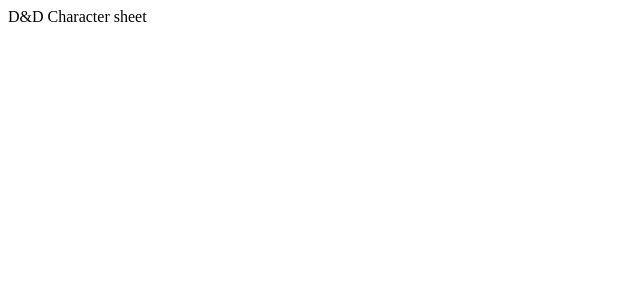
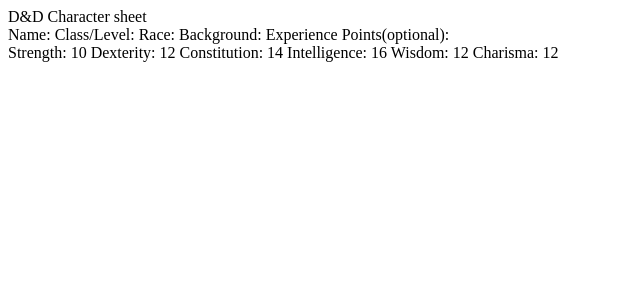
Before and after one commit to bpfahert/charactersheet, a React (Vite) app in the folder character-sheet/: page / in a window 1280 px wide. Shown: the top 300 px of the page, without its empty margins (0-640 px from the left). Built offline with nearby package versions, Linux system fonts and the light colour scheme; the HTML template or start-up script is replaced by a standard one.

Commit message:
Add AbilityScore and CharacterDetails components

```diff
--- a/character-sheet/src/App.tsx
+++ b/character-sheet/src/App.tsx
@@ -1,3 +1,5 @@
+import AbilityScores from "./components/AbilityScores";
+import CharacterDetails from "./components/CharacterDetails";
 
 function App() {
 
@@ -5,6 +7,8 @@
   return (
     <>
       <div>D&D Character sheet</div>
+      <CharacterDetails />
+      <AbilityScores />
     </>
   )
 }
--- /dev/null
+++ b/character-sheet/src/components/AbilityScores.tsx
@@ -0,0 +1,20 @@
+function AbilityScores() {
+
+
+    return(
+        <>
+            <div>
+                Strength: 10
+                Dexterity: 12
+                Constitution: 14
+                Intelligence: 16
+                Wisdom: 12
+                Charisma: 12
+            </div>
+        </>
+    )
+
+}
+
+
+export default AbilityScores;
--- /dev/null
+++ b/character-sheet/src/components/CharacterDetails.tsx
@@ -0,0 +1,16 @@
+function CharacterDetails() {
+
+    return(
+        <>
+            <div>
+                Name:
+                Class/Level:
+                Race:
+                Background:
+                Experience Points(optional):
+            </div>
+        </>
+    )
+}
+
+export default CharacterDetails;
```
